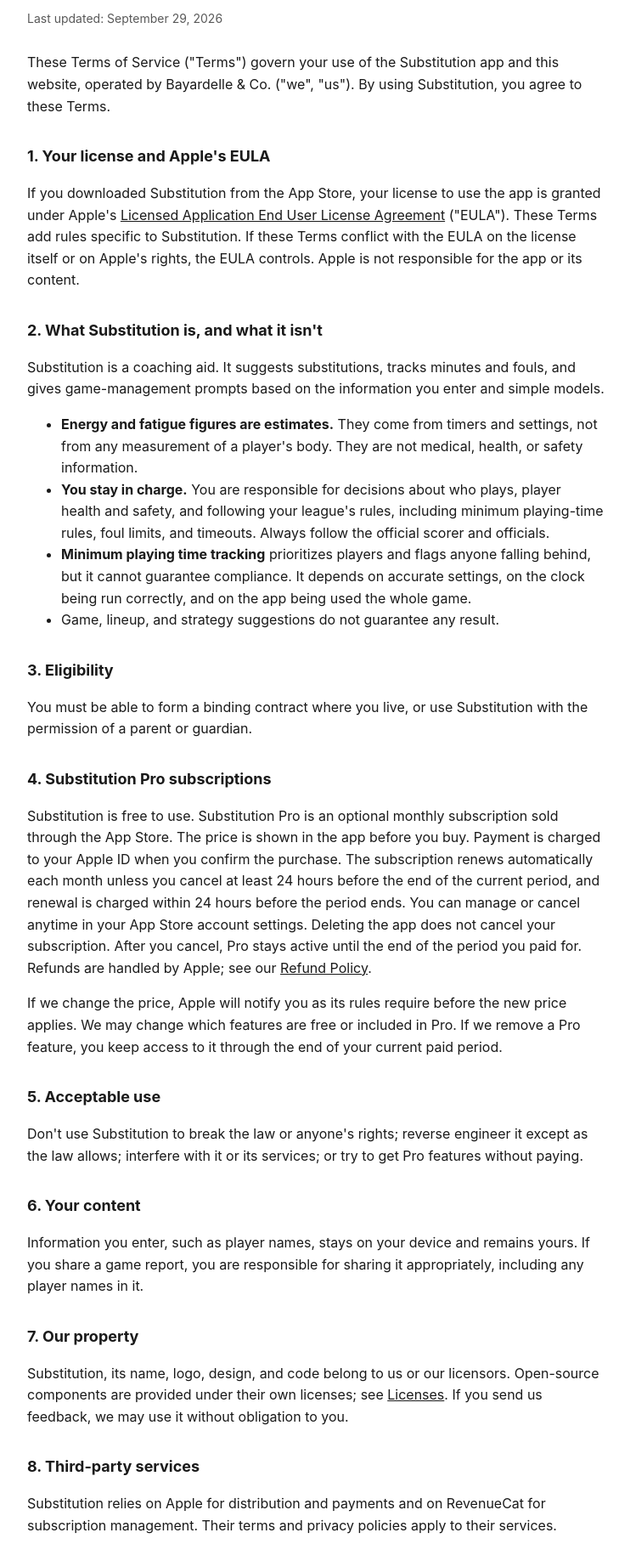
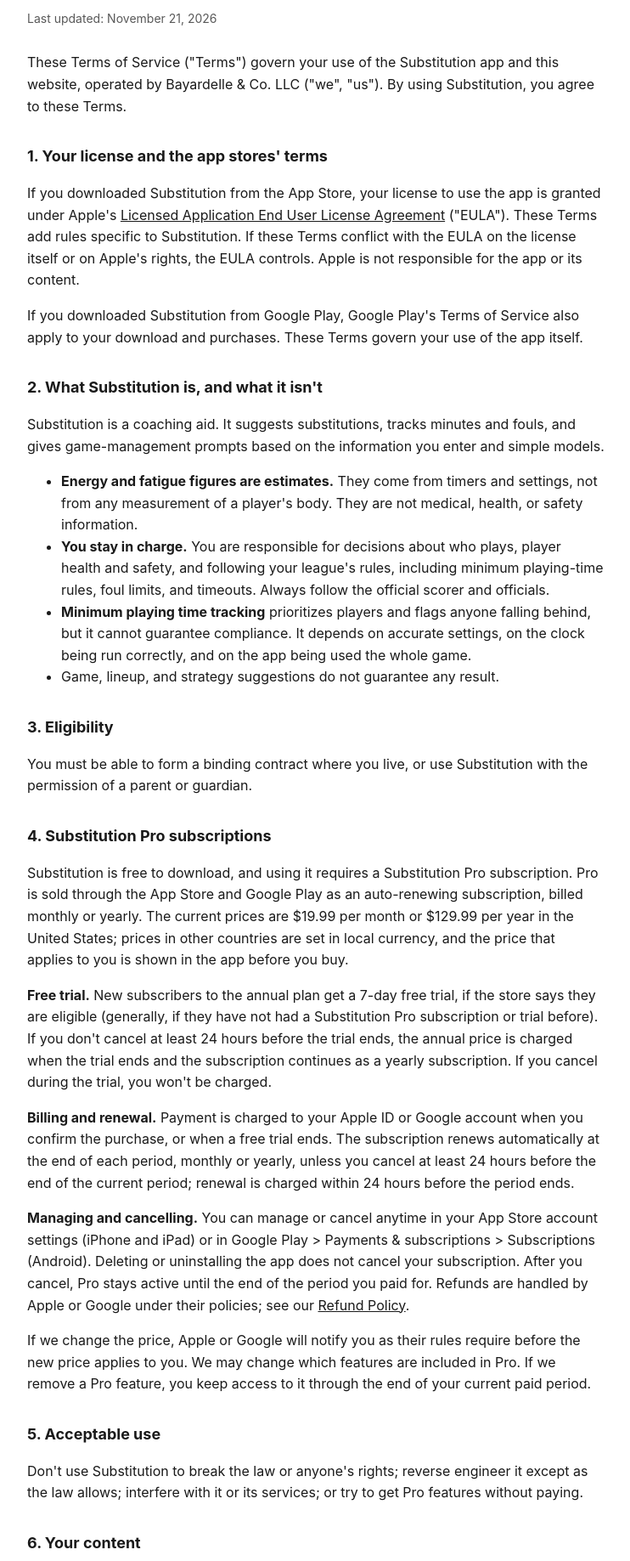
Before and after one commit to kobe2be19/substitution-app, a plain HTML site: page terms.html in a window 1280 px wide. Shown: the part 143-1980 px from the top of the page at 85% size, without its empty margins (268-1010 px from the left). Drawn offline with Linux system fonts and the light colour scheme.

Commit message:
Legal pages for 1.2.1: annual plan, 7-day trial, Google Play, current prices
Co-Authored-By: Claude Opus 5.5 <noreply@anthropic.com>
Claude-Session: https://claude.ai/code/session_01EkNT5aHBz5fc16CpxFBr6D

```diff
--- a/terms.html
+++ b/terms.html
@@ -22,12 +22,13 @@
 <nav aria-label="Legal pages"><a href="privacy-policy.html">Privacy</a> · <a href="terms.html" aria-current="page">Terms of Service</a> · <a href="refunds.html">Refunds</a> · <a href="cookies.html">Cookies</a> · <a href="licenses.html">Licenses</a> · <a href="support.html">Support</a></nav>
 <main>
 <h1>Terms of Service</h1>
-<p class="updated">Last updated: September 29, 2026</p>
+<p class="updated">Last updated: November 21, 2026</p>
 
-<p>These Terms of Service ("Terms") govern your use of the Substitution app and this website, operated by Bayardelle &amp; Co. ("we", "us"). By using Substitution, you agree to these Terms.</p>
+<p>These Terms of Service ("Terms") govern your use of the Substitution app and this website, operated by Bayardelle &amp; Co. LLC ("we", "us"). By using Substitution, you agree to these Terms.</p>
 
-<h2>1. Your license and Apple's EULA</h2>
+<h2>1. Your license and the app stores' terms</h2>
 <p>If you downloaded Substitution from the App Store, your license to use the app is granted under Apple's <a href="https://www.apple.com/legal/internet-services/itunes/dev/stdeula/">Licensed Application End User License Agreement</a> ("EULA"). These Terms add rules specific to Substitution. If these Terms conflict with the EULA on the license itself or on Apple's rights, the EULA controls. Apple is not responsible for the app or its content.</p>
+<p>If you downloaded Substitution from Google Play, Google Play's Terms of Service also apply to your download and purchases. These Terms govern your use of the app itself.</p>
 
 <h2>2. What Substitution is, and what it isn't</h2>
 <p>Substitution is a coaching aid. It suggests substitutions, tracks minutes and fouls, and gives game-management prompts based on the information you enter and simple models.</p>
@@ -42,8 +43,11 @@
 <p>You must be able to form a binding contract where you live, or use Substitution with the permission of a parent or guardian.</p>
 
 <h2>4. Substitution Pro subscriptions</h2>
-<p>Substitution is free to use. Substitution Pro is an optional monthly subscription sold through the App Store. The price is shown in the app before you buy. Payment is charged to your Apple ID when you confirm the purchase. The subscription renews automatically each month unless you cancel at least 24 hours before the end of the current period, and renewal is charged within 24 hours before the period ends. You can manage or cancel anytime in your App Store account settings. Deleting the app does not cancel your subscription. After you cancel, Pro stays active until the end of the period you paid for. Refunds are handled by Apple; see our <a href="refunds.html">Refund Policy</a>.</p>
-<p>If we change the price, Apple will notify you as its rules require before the new price applies. We may change which features are free or included in Pro. If we remove a Pro feature, you keep access to it through the end of your current paid period.</p>
+<p>Substitution is free to download, and using it requires a Substitution Pro subscription. Pro is sold through the App Store and Google Play as an auto-renewing subscription, billed monthly or yearly. The current prices are $19.99 per month or $129.99 per year in the United States; prices in other countries are set in local currency, and the price that applies to you is shown in the app before you buy.</p>
+<p><strong>Free trial.</strong> New subscribers to the annual plan get a 7-day free trial, if the store says they are eligible (generally, if they have not had a Substitution Pro subscription or trial before). If you don't cancel at least 24 hours before the trial ends, the annual price is charged when the trial ends and the subscription continues as a yearly subscription. If you cancel during the trial, you won't be charged.</p>
+<p><strong>Billing and renewal.</strong> Payment is charged to your Apple ID or Google account when you confirm the purchase, or when a free trial ends. The subscription renews automatically at the end of each period, monthly or yearly, unless you cancel at least 24 hours before the end of the current period; renewal is charged within 24 hours before the period ends.</p>
+<p><strong>Managing and cancelling.</strong> You can manage or cancel anytime in your App Store account settings (iPhone and iPad) or in Google Play &gt; Payments &amp; subscriptions &gt; Subscriptions (Android). Deleting or uninstalling the app does not cancel your subscription. After you cancel, Pro stays active until the end of the period you paid for. Refunds are handled by Apple or Google under their policies; see our <a href="refunds.html">Refund Policy</a>.</p>
+<p>If we change the price, Apple or Google will notify you as their rules require before the new price applies to you. We may change which features are included in Pro. If we remove a Pro feature, you keep access to it through the end of your current paid period.</p>
 
 <h2>5. Acceptable use</h2>
 <p>Don't use Substitution to break the law or anyone's rights; reverse engineer it except as the law allows; interfere with it or its services; or try to get Pro features without paying.</p>
@@ -55,7 +59,7 @@
 <p>Substitution, its name, logo, design, and code belong to us or our licensors. Open-source components are provided under their own licenses; see <a href="licenses.html">Licenses</a>. If you send us feedback, we may use it without obligation to you.</p>
 
 <h2>8. Third-party services</h2>
-<p>Substitution relies on Apple for distribution and payments and on RevenueCat for subscription management. Their terms and privacy policies apply to their services.</p>
+<p>Substitution relies on Apple and Google for distribution and payments and on RevenueCat for subscription management. Their terms and privacy policies apply to their services.</p>
 
 <h2>9. Disclaimer</h2>
 <p>To the fullest extent the law allows, Substitution is provided "as is" and "as available," without warranties of any kind, express or implied, including warranties of merchantability, fitness for a particular purpose, accuracy, and non-infringement. We do not warrant that it will be uninterrupted, error-free, or accurate.</p>
@@ -82,7 +86,7 @@
 <p>If any part of these Terms is unenforceable, the rest remains in effect. These Terms, together with the EULA and our <a href="privacy-policy.html">Privacy Policy</a>, are the entire agreement between you and us about Substitution.</p>
 
 <h2>Contact</h2>
-<p>Bayardelle &amp; Co.<br>418 Broadway, Ste N<br>Albany, NY 12207<br><a href="mailto:info@substitution.app">info@substitution.app</a></p>
+<p>Bayardelle &amp; Co. LLC<br>418 Broadway, Ste N<br>Albany, NY 12207<br><a href="mailto:info@substitution.app">info@substitution.app</a></p>
 
 </main>
 </body>
```
Also changed, not shown: refunds.html (+1 -1 lines), support.html (+1 -1 lines).
